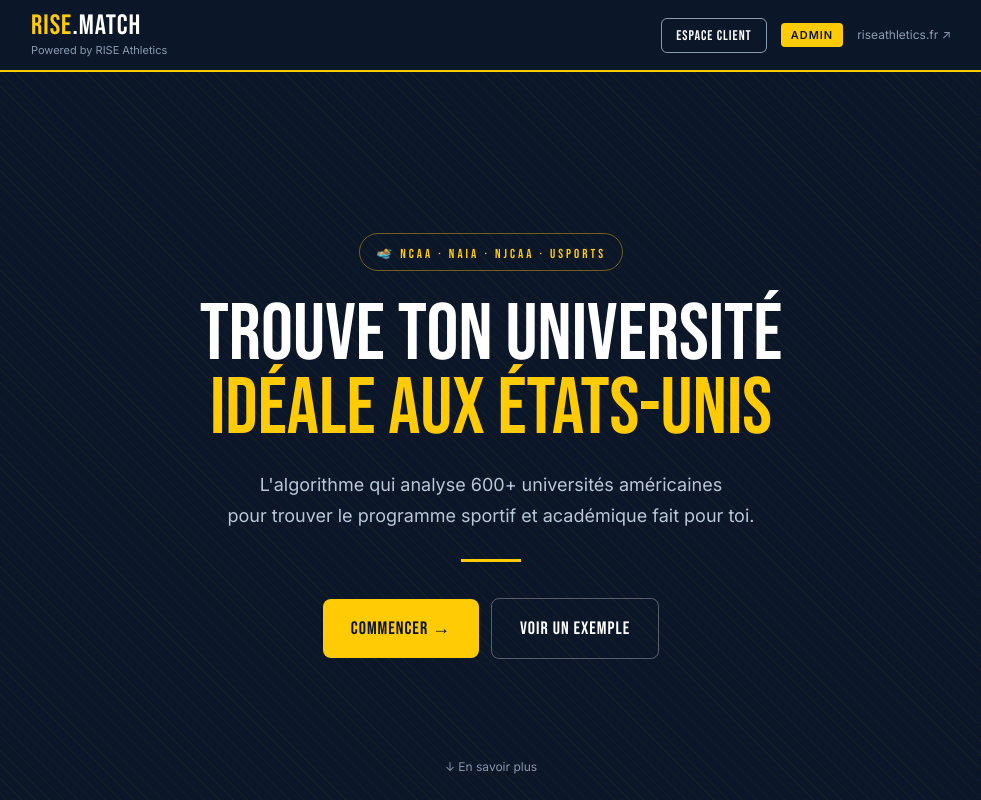
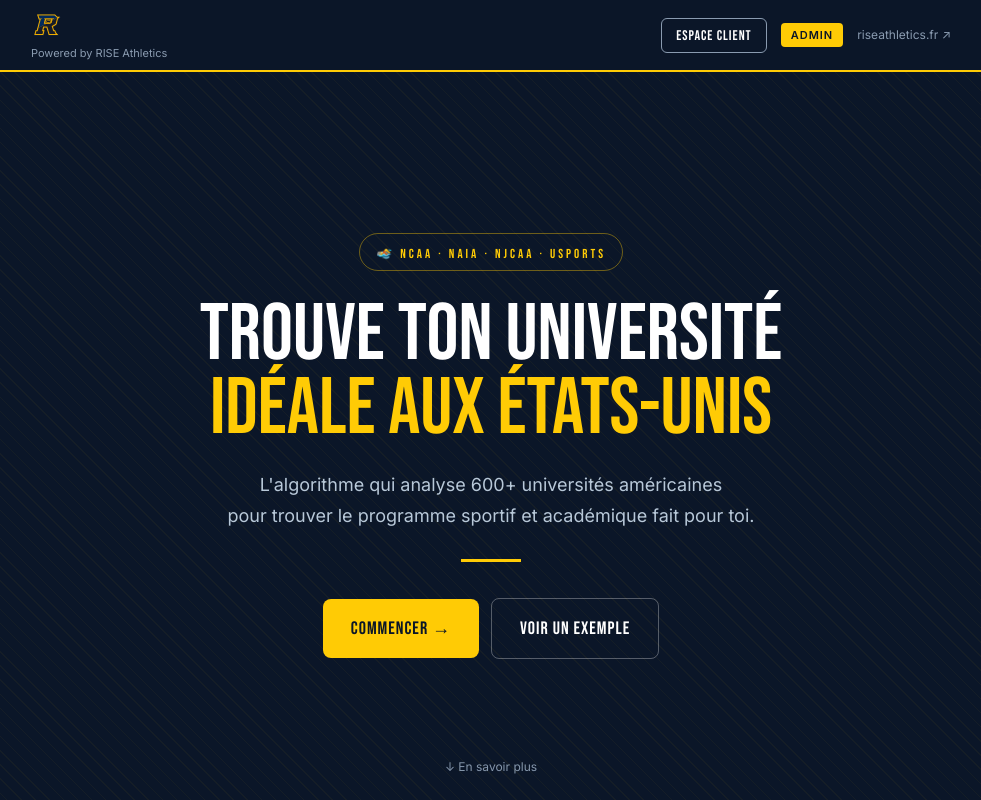
Before and after one commit to MatteoGioCrs/rise-match, a Next.js app in the folder frontend/: page / in a window 1280 px wide. Shown: the top 800 px of the page, without its empty margins (149-1130 px from the left). Built offline with nearby package versions, Linux system fonts and the light colour scheme.

Commit message:
logo update

```diff
--- a/frontend/app/page.tsx
+++ b/frontend/app/page.tsx
@@ -219,12 +219,18 @@ function Navbar({ onHome, showNewSearch, onNewSearch }: {
   return (
     <header style={{ backgroundColor: C.navy, height: 72, borderBottom: `2px solid ${C.maize}`, position: "sticky", top: 0, zIndex: 100, flexShrink: 0 }}>
       <div style={{ maxWidth: 960, margin: "0 auto", padding: "0 20px", height: "100%", display: "flex", alignItems: "center", justifyContent: "space-between" }}>
-        <button onClick={onHome} style={{ background: "none", border: "none", cursor: "pointer", padding: 0, textAlign: "left" }}>
-          <div style={{ ...BEBAS, fontSize: 28, letterSpacing: 1, lineHeight: 1 }}>
-            <span style={{ color: C.maize }}>RISE</span><span style={{ color: "#fff" }}>.MATCH</span>
-          </div>
-          <div style={{ fontSize: 11, color: C.slate, marginTop: 2 }}>Powered by RISE Athletics</div>
+
+        {/* BOUTON LOGO */}
+        <button onClick={onHome} style={{ background: "none", border: "none", cursor: "pointer", padding: 0, textAlign: "left", display: "flex", flexDirection: "column", justifyContent: "center" }}>
+          {/* L'image remplace le texte RISE.MATCH */}
+          <img
+            src="/rise-logo.svg"
+            alt="RISE Logo"
+            style={{ height: "32px", width: "auto", marginBottom: "4px" }}
+          />
+          <div style={{ fontSize: 11, color: C.slate }}>Powered by RISE Athletics</div>
         </button>
+
         <div style={{ display: "flex", alignItems: "center", gap: 14 }}>
           {showNewSearch && onNewSearch && (
             <button onClick={onNewSearch} style={{ ...BEBAS, fontSize: 13, letterSpacing: 1, color: C.maize, background: "none", border: `1px solid ${C.maize}`, borderRadius: 6, padding: "6px 14px", cursor: "pointer" }}>
```
Also changed, not shown: frontend/public/rise-logo.svg (added).
